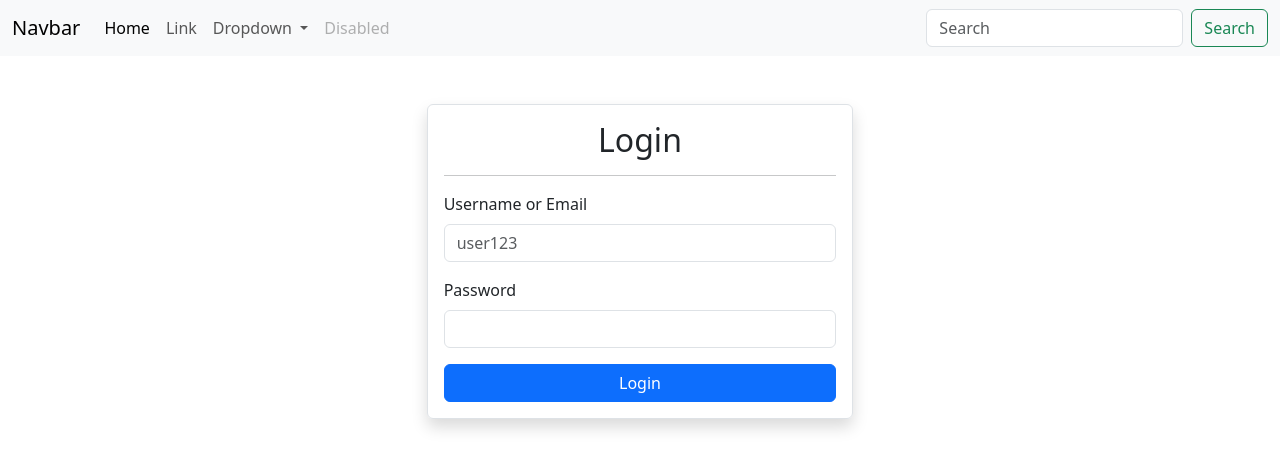
After one commit to 22f2001061/book-seller-platform, a Flask app: page /login in a window 1280 px wide. The commit adds this page. Shown: the top 469 px of the page. Run offline with Flask 3, Linux system fonts and the light colour scheme.

Commit message:
Added login functionality

```diff
--- a/main.py
+++ b/main.py
@@ -57,8 +57,43 @@ def register():
             flash("Registration successful!", "success")
             return redirect(url_for("home"))
         except Exception as e:
+            # if IntegrityError with username:
+            #   msg = username exist
+            # elif integrityError with email:
+            #   msg = email already exist
+            # flash(msg, "warning")
             flash("Something went wrong", "danger")
             return e
+
+
+def check_password(curr_pass, exist_pass):
+    return curr_pass == exist_pass
+
+
+@app.route("/login", methods=["GET", "POST"])
+def login():
+    if request.method == "GET":
+        return render_template("user/login.html")
+    elif request.method == "POST":
+        # 1. get the data from the form
+        email_or_username = request.form.get("username")
+        password = request.form.get("password")
+
+        # 2. make an entry or find an entry from the database
+        existing_user = User.query.filter_by(username=email_or_username).first()
+        print(existing_user)
+        print(url_for("login"))
+        # verify the user identity
+        if existing_user:
+            if check_password(password, existing_user.password):
+                flash("Login Successfull", "info")
+                return redirect(url_for("home"))
+            else:
+                flash("Please enter correct password.", "warning")
+                return redirect(url_for("login"))
+        else:
+            flash("Username does not exist", "warning")
+            return redirect(url_for("login"))
 
 
 @app.route("/about/<user_name>")
--- a/templates/base.html
+++ b/templates/base.html
@@ -6,7 +6,11 @@
     <meta name="viewport" content="width=device-width, initial-scale=1.0">
     <link href="https://cdn.jsdelivr.net/npm/bootstrap@5.3.3/dist/css/bootstrap.min.css" rel="stylesheet"
         integrity="sha384-QWTKZyjpPEjISv5WaRU9OFeRpok6YctnYmDr5pNlyT2bRjXh0JMhjY6hW+ALEwIH" crossorigin="anonymous">
+    <title>
+        {% block title %}
 
+        {% endblock %}
+    </title>
 </head>
 
 <body>
--- /dev/null
+++ b/templates/user/login.html
@@ -0,0 +1,31 @@
+{% extends "base.html" %}
+
+
+{% block title %}
+Login
+{% endblock %}
+
+{% block content %}
+
+<div class="container-fluid">
+    <div class="row mt-5">
+        <div class="offset-4 col-4 shadow border rounded p-3">
+            <h2 class="text-center">Login</h2>
+            <hr>
+            <form action="/login" method="post">
+                <div class="mb-3">
+                    <label for="username" class="form-label">Username or Email</label>
+                    <input type="text" class="form-control" name="username" id="username" placeholder="user123">
+                </div>
+                <div class="row mb-3">
+                    <div class="col">
+                        <label class="form-label" for="password">Password</label>
+                        <input class="form-control" name="password" type="password" id="password">
+                    </div>
+                </div>
+                <button class="btn btn-primary w-100" type="submit">Login</button>
+            </form>
+        </div>
+    </div>
+</div>
+{%endblock%}
```
Also changed, not shown: instance/project.db.
